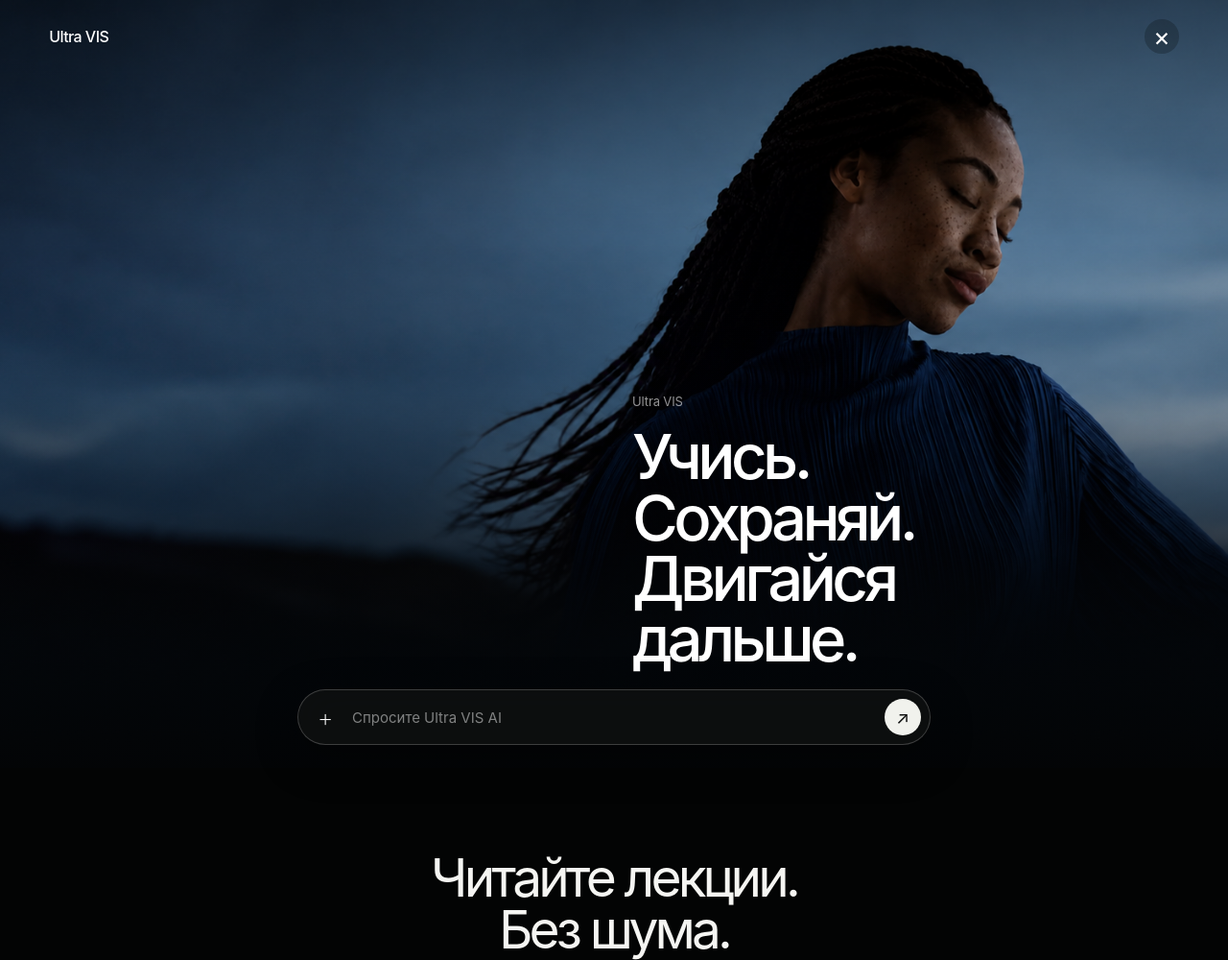
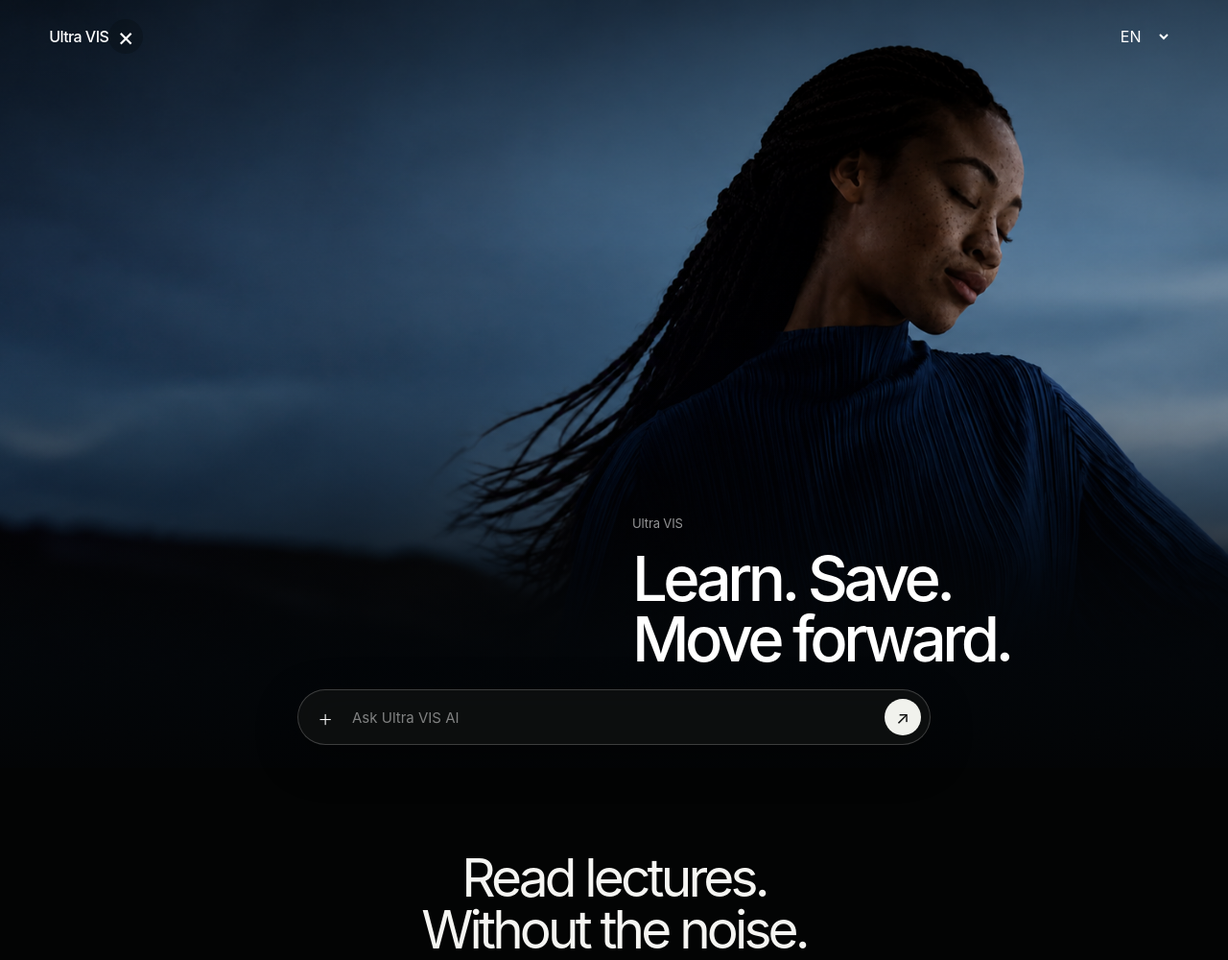
Before and after one commit to yuri386/ultra-vis, a website: page frontend/dashboard.html in a window 1280 px wide. Shown: the top 1000 px of the page at 96% size. Drawn offline with Linux system fonts and the light colour scheme; no server answers.

Commit message:
Add shared Ultra VIS language support

```diff
--- /dev/null
+++ b/frontend/js/ultravis-i18n.js
@@ -0,0 +1,75 @@
+(() => {
+  'use strict';
+  const key = 'ultravis-language';
+  const cookie = 'ultravis_language';
+  const supported = new Set(['en', 'ru', 'kk']);
+  const clean = value => supported.has(String(value || '').toLowerCase()) ? String(value).toLowerCase() : '';
+  const normalize = value => String(value || '').replace(/\s+/g, ' ').trim();
+  const readCookie = name => document.cookie.split(';').map(value => value.trim()).find(value => value.startsWith(`${name}=`))?.slice(name.length + 1) || '';
+  let language = clean(new URLSearchParams(location.search).get('lang')) || clean(localStorage.getItem(key)) || clean(readCookie(cookie)) || 'en';
+
+  // These are exact interface labels. Personal notes, uploaded work and the
+  // body of a lecture are never altered by the browser's language switcher.
+  const rows = [
+    ['Ultra VIS', 'Ultra VIS', 'Ultra VIS'], ['Vision', 'Видение', 'Бағдар'], ['Signals', 'Сигналы', 'Белгілер'], ['Path', 'Путь', 'Жол'], ['SkillLand profile', 'Профиль SkillLand', 'SkillLand профилі'], ['Sign out', 'Выйти', 'Шығу'],
+    ['CAREER INTELLIGENCE, MADE PERSONAL', 'КАРЬЕРНЫЙ ИНТЕЛЛЕКТ, СОЗДАННЫЙ ПОД ТЕБЯ', 'СІЗГЕ АРНАЛҒАН МАНСАПТЫҚ ИНТЕЛЛЕКТ'], ['Your future, in clear view.', 'Твоё будущее — в ясном фокусе.', 'Болашағыңыз — айқын көріністе.'], ['Explore your path', 'Открой свой путь', 'Жолыңызды ашыңыз'], ['Open SkillLand profile', 'Открыть профиль SkillLand', 'SkillLand профилін ашу'],
+    ['ONE PROFILE. A SHARPER DIRECTION.', 'ОДИН ПРОФИЛЬ. БОЛЕЕ ТОЧНОЕ НАПРАВЛЕНИЕ.', 'БІР ПРОФИЛЬ. НАҚТЫРАҚ БАҒЫТ.'], ['Everything that makes you you, now working together.', 'Всё, что делает тебя тобой, теперь работает вместе.', 'Сізді сіз ететіннің бәрі енді бірге жұмыс істейді.'],
+    ['CAREER NAVIGATOR', 'КАРЬЕРНЫЙ НАВИГАТОР', 'МАНСАПТЫҚ НАВИГАТОР'], ['INTERACTIVE EXPERIENCE', 'ИНТЕРАКТИВНЫЙ ОПЫТ', 'ИНТЕРАКТИВТІ ТӘЖІРИБЕ'], ['PERSONAL RECOMMENDATIONS', 'ПЕРСОНАЛЬНЫЕ РЕКОМЕНДАЦИИ', 'ЖЕКЕ ҰСЫНЫСТАР'], ['Open navigator', 'Открыть навигатор', 'Навигаторды ашу'], ['Start a moment', 'Начать шаг', 'Қадамды бастау'], ['See profile signal', 'Открыть сигнал профиля', 'Профиль белгісін көру'],
+    ['Continue in SkillLand', 'Продолжить в SkillLand', 'SkillLand ішінде жалғастыру'], ['Your learning assistant', 'Твой помощник в обучении', 'Оқудағы көмекшіңіз'], ['Minimize', 'Свернуть', 'Жинау'], ['Ask Ultra VIS AI', 'Спросите Ultra VIS AI', 'Ultra VIS AI-дан сұраңыз'], ['Message for Ultra VIS AI', 'Сообщение для Ultra VIS AI', 'Ultra VIS AI-ға хабарлама'], ['Send', 'Отправить', 'Жіберу'],
+    ['Ultra VIS — your personal learning space connected to SkillLand.', 'Ultra VIS — личное пространство обучения, связанное со SkillLand.', 'Ultra VIS — SkillLand-пен байланысқан жеке оқу кеңістігі.'], ['Continue your path.', 'Продолжить свой путь.', 'Жолыңызды жалғастырыңыз.'], ['Sign in with SkillLand', 'Войти через SkillLand', 'SkillLand арқылы кіру'], ['SkillLand session has ended. Sign in again.', 'Сессия SkillLand завершилась. Войдите ещё раз.', 'SkillLand сеансы аяқталды. Қайта кіріңіз.'], ['Could not prepare the Ultra VIS profile. Try again.', 'Не удалось подготовить профиль Ultra VIS. Попробуйте ещё раз.', 'Ultra VIS профилін дайындау мүмкін болмады. Қайталап көріңіз.'],
+    ['Learn. Save. Move forward.', 'Учись. Сохраняй. Двигайся дальше.', 'Үйрен. Сақта. Алға жылжы.'], ['Read lectures. Without the noise.', 'Читайте лекции. Без шума.', 'Дәрістерді оқыңыз. Артық нәрсесіз.'], ['Learn. At your own pace.', 'Обучайтесь. В своём темпе.', 'Өз қарқыныңызбен оқыңыз.'], ['Write tasks. For one clear day.', 'Пишите задачи. На один ясный день.', 'Тапсырмалар жазыңыз. Бір анық күнге.'], ['Use AI. As a personal agent.', 'Используйте ИИ. Как личного агента.', 'AI-ды жеке агент ретінде қолданыңыз.'],
+    ['Read lectures.', 'Читайте лекции.', 'Дәрістерді оқыңыз.'], ['Without the noise.', 'Без шума.', 'Артық нәрсесіз.'], ['Learn.', 'Обучайтесь.', 'Үйреніңіз.'], ['At your own pace.', 'В своём темпе.', 'Өз қарқыныңызбен.'], ['Write tasks.', 'Пишите задачи.', 'Тапсырмалар жазыңыз.'], ['For one clear day.', 'На один ясный день.', 'Бір анық күнге.'], ['Use AI.', 'Используйте ИИ.', 'AI-ды қолданыңыз.'], ['As a personal agent.', 'Как личного агента.', 'Жеке агент ретінде.'],
+    ['Lectures', 'Лекции', 'Дәрістер'], ['Direction', 'Направление', 'Бағыт'], ['Test', 'Тест', 'Тест'], ['My day', 'Мой день', 'Менің күнім'], ['Notes', 'Заметки', 'Жазбалар'], ['Practice', 'Практика', 'Тәжірибе'], ['Ideas', 'Идеи', 'Идеялар'], ['Appearance', 'Оформление', 'Көрініс'],
+    ['Library', 'Библиотека', 'Кітапхана'], ['Lectures that matter.', 'Лекции, в которых есть смысл.', 'Маңызы бар дәрістер.'], ['Search by topic', 'Поиск по теме', 'Тақырып бойынша іздеу'], ['All topics', 'Все темы', 'Барлық тақырып'], ['Open', 'Открыть', 'Ашу'], ['Save', 'Сохранить', 'Сақтау'], ['Saved', 'Сохранено', 'Сақталған'], ['Completed', 'Завершено', 'Аяқталған'], ['New lecture', 'Новая лекция', 'Жаңа дәріс'],
+    ['Each topic is a detailed material with an example, a mini-practice and your saved place.', 'Каждая тема — отдельный подробный материал с примером, мини-практикой и сохранением твоего места.', 'Әр тақырып мысалмен, шағын тәжірибемен және сақталған орныңызбен берілген жеке толық материал.'], ['minutes', 'минут', 'минут'], ['minutes ·', 'минут ·', 'минут ·'], ['studied', 'изучено', 'оқылды'],
+    ['Back', 'Назад', 'Артқа'], ['Next', 'Дальше', 'Келесі'], ['Continue', 'Продолжить', 'Жалғастыру'], ['Finish material', 'Завершить материал', 'Материалды аяқтау'], ['Run', 'Запустить', 'Іске қосу'], ['Explain', 'Объяснить', 'Түсіндіру'], ['Need a hint', 'Нужна подсказка', 'Нұсқау керек'], ['Send for review', 'Отправить на проверку', 'Тексеруге жіберу'],
+    ['Personal library', 'Личная библиотека', 'Жеке кітапхана'], ['Notes without losing a thought.', 'Заметки без потери мысли.', 'Ойыңызды жоғалтпай жазбалар.'], ['Note title', 'Название заметки', 'Жазба атауы'], ['Start writing...', 'Начни писать...', 'Жаза бастаңыз...'], ['No notes yet. Create the first one.', 'Пока нет заметок. Создай первую.', 'Әзірше жазба жоқ. Алғашқысын жасаңыз.'], ['Delete', 'Удалить', 'Жою'],
+    ['Everything you need for one focused day.', 'Всё нужное для одного сфокусированного дня.', 'Бір шоғырланған күнге қажеттінің бәрі.'], ['Add task', 'Добавить задачу', 'Тапсырма қосу'], ['Task title', 'Название задачи', 'Тапсырма атауы'], ['No tasks yet. Add the first one.', 'Задач пока нет. Добавь первую.', 'Әзірше тапсырма жоқ. Алғашқысын қосыңыз.'], ['Today', 'Сегодня', 'Бүгін'], ['Your path', 'Твой путь', 'Сіздің жолыңыз'], ['Update goal', 'Обновить цель', 'Мақсатты жаңарту'], ['Knowledge', 'Знания', 'Білім'], ['Strong', 'Сильные', 'Күшті'], ['Now', 'Сейчас', 'Қазір'], ['Attention', 'Внимание', 'Назар'], ['Good day,', 'Добрый день,', 'Қайырлы күн,'], ['Start', 'Начать', 'Бастау'], ['Check yourself', 'Проверить себя', 'Өзіңізді тексеріңіз'],
+    ['Interactive guide', 'Интерактивный ориентир', 'Интерактивті бағыттаушы'], ['Question', 'Вопрос', 'Сұрақ'], ['This is not an exam. There is no wrong choice here — only a more precise next step.', 'Это не экзамен. Здесь нет неверного выбора — только более точный следующий шаг.', 'Бұл емтихан емес. Мұнда қате таңдау жоқ — тек келесі нақты қадам бар.'],
+    ['Direction', 'Направление', 'Бағыт'], ['Find an environment where you will open up.', 'Найди среду, в которой раскроешься.', 'Өзіңізді аша алатын ортаны табыңыз.'], ['Search educational institution', 'Поиск учебного заведения', 'Оқу орнын іздеу'], ['Compare', 'Сравнить', 'Салыстыру'], ['In comparison', 'В сравнении', 'Салыстыруда'], ['More details', 'Подробнее', 'Толығырақ'], ['Reviews', 'Отзывы', 'Пікірлер'], ['Your short review', 'Твой краткий отзыв', 'Қысқа пікіріңіз'], ['Rating', 'Оценка', 'Баға'], ['Send review', 'Отправить', 'Жіберу'], ['No reviews yet.', 'Пока нет отзывов.', 'Әзірше пікірлер жоқ.'],
+    ['Open Ultra VIS AI', 'Открыть Ultra VIS AI', 'Ultra VIS AI-ды ашу'], ['Close chat', 'Закрыть чат', 'Чатты жабу'], ['Send message', 'Отправить сообщение', 'Хабарлама жіберу'], ['Conversation with Ultra VIS AI', 'Диалог с Ultra VIS AI', 'Ultra VIS AI-пен диалог'], ['Ultra VIS AI is processing your request', 'Ultra VIS AI обрабатывает запрос', 'Ultra VIS AI сұрауыңызды өңдеп жатыр'], ['Could not complete the request. Try again.', 'Не удалось выполнить запрос. Попробуй ещё раз.', 'Сұрауды орындау мүмкін болмады. Қайталап көріңіз.'],
+    ['Return to SkillLand', 'Вернуться в SkillLand', 'SkillLand-ке оралу'], ['Ultra VIS is powered by your SkillLand profile.', 'Ultra VIS работает на основе твоего профиля SkillLand.', 'Ultra VIS сіздің SkillLand профиліңіз негізінде жұмыс істейді.']
+  ];
+  const lookup = new Map();
+  rows.forEach(([en, ru, kk]) => [en, ru, kk].forEach(source => lookup.set(normalize(source), { en, ru, kk })));
+  const translate = value => lookup.get(normalize(value))?.[language] || value;
+
+  function translateTree(root = document) {
+    const target = root.nodeType === Node.TEXT_NODE ? root.parentElement : root;
+    if (!target) return;
+    const walker = document.createTreeWalker(target, NodeFilter.SHOW_TEXT, { acceptNode(node) {
+      const parent = node.parentElement;
+      if (!parent || /^(SCRIPT|STYLE|NOSCRIPT|TEXTAREA|CODE|PRE)$/i.test(parent.tagName) || parent.closest('[data-ultravis-no-translate]')) return NodeFilter.FILTER_REJECT;
+      return lookup.has(normalize(node.nodeValue)) ? NodeFilter.FILTER_ACCEPT : NodeFilter.FILTER_REJECT;
+    }});
+    const nodes = [];
+    while (walker.nextNode()) nodes.push(walker.currentNode);
+    nodes.forEach(node => { node.nodeValue = translate(node.nodeValue); });
+    const elements = target.matches?.('*') ? [target, ...target.querySelectorAll('*')] : [...target.querySelectorAll?.('*') || []];
+    elements.forEach(element => ['placeholder', 'title', 'aria-label'].forEach(name => {
+      const value = element.getAttribute?.(name);
+      if (value && lookup.has(normalize(value))) element.setAttribute(name, translate(value));
+    }));
+  }
+  function addLanguageToLinks(root = document) {
+    (root.querySelectorAll?.('a[href]') || []).forEach(link => {
+      const raw = link.getAttribute('href');
+      if (!raw || raw.startsWith('#') || /^(mailto:|tel:|javascript:)/i.test(raw)) return;
+      try { const url = new URL(raw, location.href); if (url.origin !== location.origin && url.hostname !== 'skillland-platform-yuri386.onrender.com') return; url.searchParams.set('lang', language); link.href = url.origin === location.origin ? `${url.pathname}${url.search}${url.hash}` : url.toString(); } catch {}
+    });
+  }
+  function installControl() {
+    if (document.querySelector('.ultravis-language-select')) return;
+    const select = document.createElement('select');
+    select.className = 'ultravis-language-select'; select.setAttribute('aria-label', 'Language');
+    select.innerHTML = '<option value="en">EN</option><option value="ru">РУ</option><option value="kk">ҚАЗ</option>'; select.value = language;
+    select.addEventListener('change', () => { language = clean(select.value) || 'en'; localStorage.setItem(key, language); document.cookie = `${cookie}=${language}; Path=/; Max-Age=31536000; SameSite=Lax`; const url = new URL(location.href); url.searchParams.set('lang', language); location.assign(url.toString()); });
+    (document.querySelector('.ultra-product-bar') || document.querySelector('.topbar') || document.body).appendChild(select);
+    const style = document.createElement('style');
+    style.textContent = '.ultravis-language-select{margin-left:auto;min-width:48px;height:30px;padding:0 4px;border:0;border-radius:8px;background:transparent;color:inherit;font:500 11px/1 -apple-system,BlinkMacSystemFont,"SF Pro Text",Arial,sans-serif;cursor:pointer;outline:0}.ultravis-language-select option{color:#111;background:#fff}.ultra-product-bar .ultravis-language-select{margin-left:auto;margin-right:8px}.topbar .ultravis-language-select{margin-left:12px}@media(max-width:640px){.ultravis-language-select{min-width:43px;font-size:10px}}'; document.head.appendChild(style);
+  }
+  function apply() { document.documentElement.lang = language; document.documentElement.dataset.ultravisLanguage = language; translateTree(); addLanguageToLinks(); }
+  window.UltraVisLanguage = { get: () => language, translate, apply };
+  apply(); installControl();
+  new MutationObserver(records => records.forEach(record => record.addedNodes.forEach(node => { if (node.nodeType === Node.ELEMENT_NODE || node.nodeType === Node.TEXT_NODE) { translateTree(node); if (node.nodeType === Node.ELEMENT_NODE) addLanguageToLinks(node); } }))).observe(document.documentElement, { childList: true, subtree: true });
+})();
```
Also changed, not shown: frontend/dashboard.html (+1 -0 lines), frontend/gate.html (+1 -0 lines), worker/src/index.mjs (+5 -3 lines).
